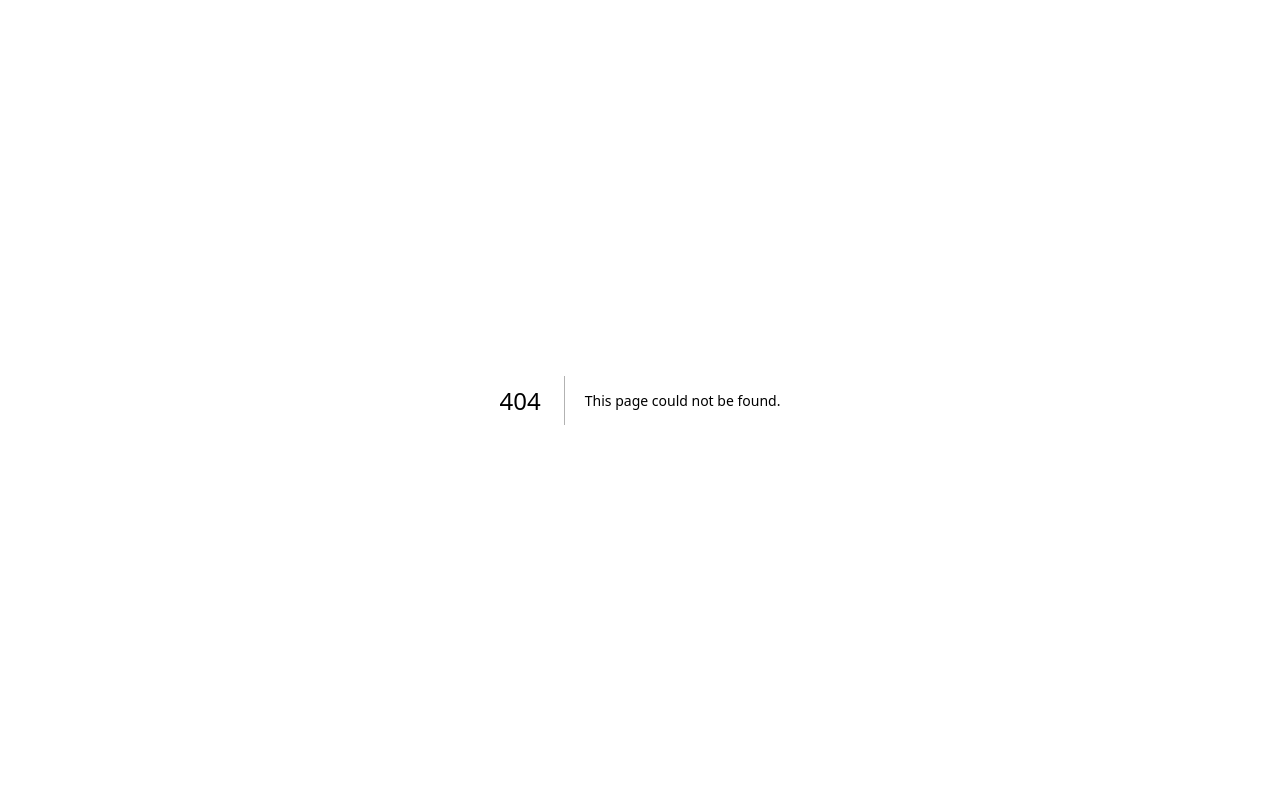
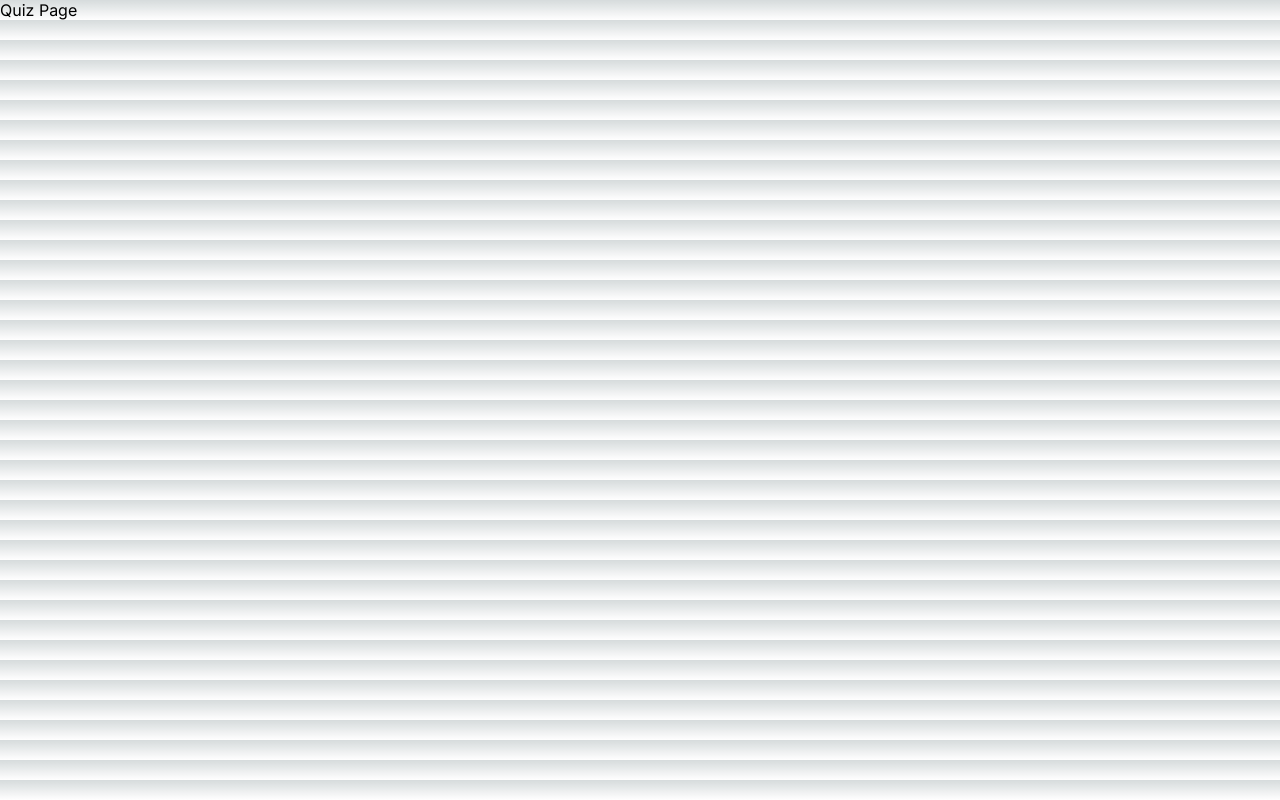
Before and after one commit to waleedd32/nextjs-quiz-app, a Next.js app: page /quiz in a window 1280 px wide. Before the commit this address had no page. Built offline with nearby package versions, Linux system fonts and the light colour scheme.

Commit message:
Created quiz page under new quiz folder in app

```diff
--- /dev/null
+++ b/app/quiz/page.tsx
@@ -0,0 +1,7 @@
+import React from "react";
+
+function page() {
+  return <div>Quiz Page</div>;
+}
+
+export default page;
```
